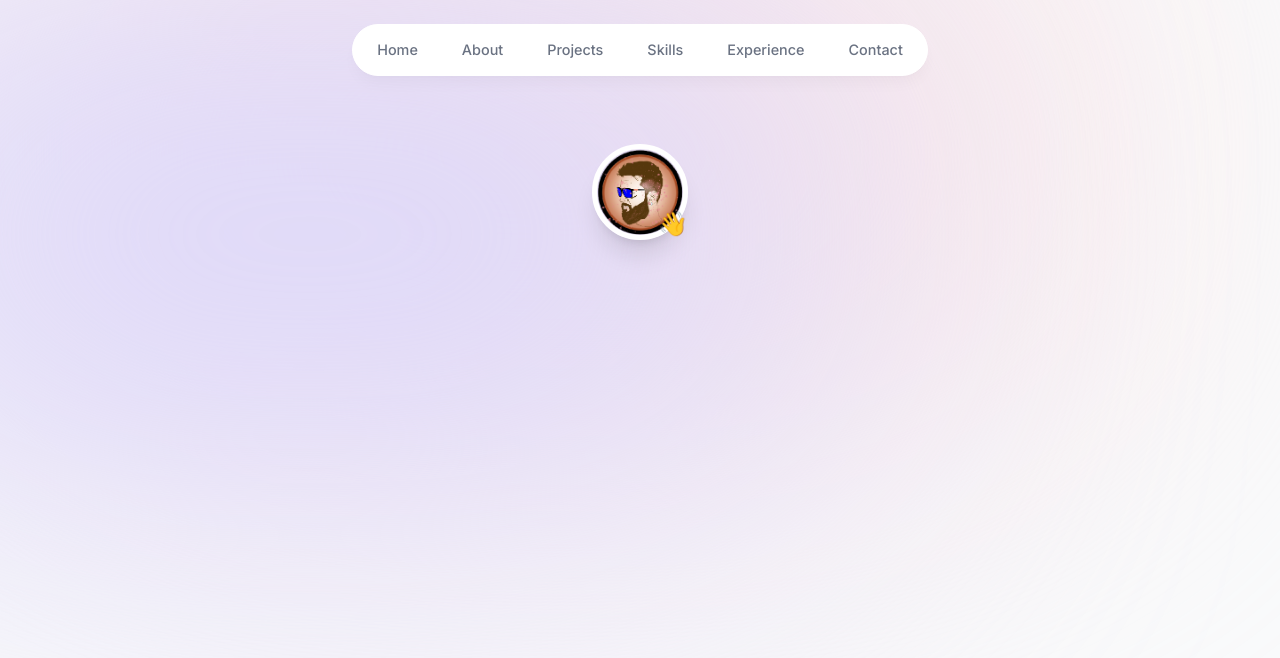
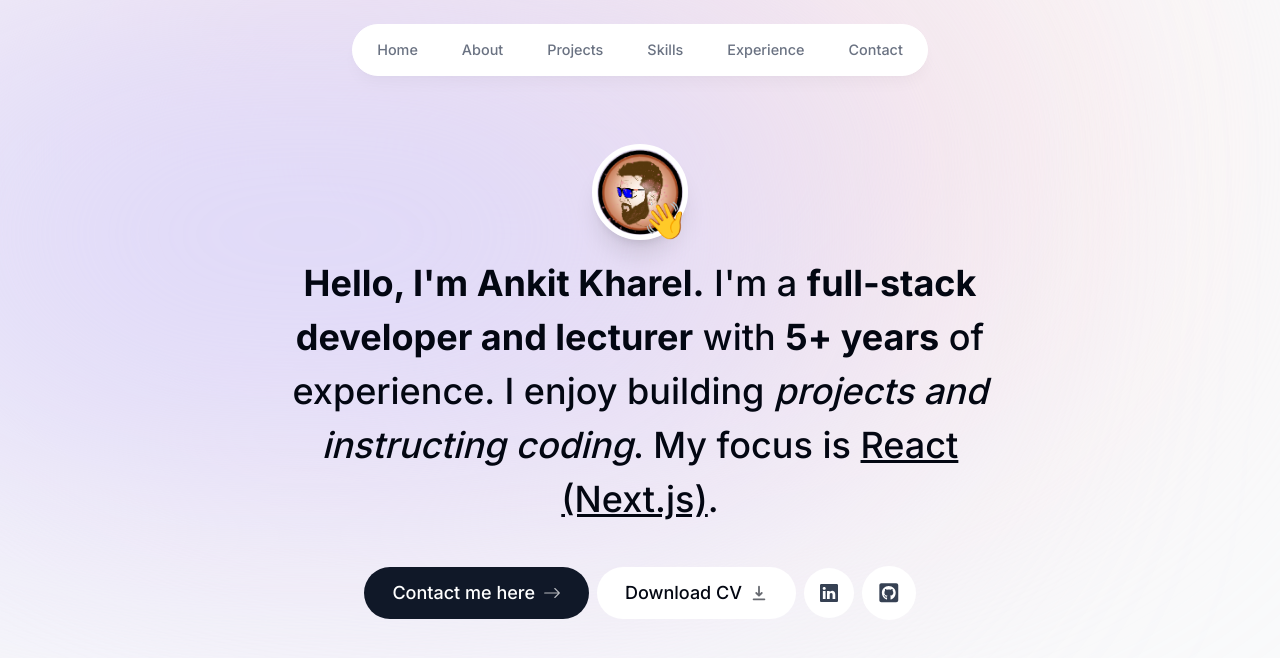
Before and after one commit to ankit50/portfolio, a Next.js app: page / in a window 1280 px wide. Shown: the top 658 px of the page. Built offline with nearby package versions, Linux system fonts and the light colour scheme.

Commit message:
intro section

```diff
--- a/app/page.tsx
+++ b/app/page.tsx
@@ -1,5 +1,9 @@
 import Intro from "@/components/intro";
 
 export default function Home() {
-  return <Intro />;
+  return (
+    <main className="flex flex-col items-center px-4">
+      <Intro />
+    </main>
+  );
 }
--- a/components/intro.tsx
+++ b/components/intro.tsx
@@ -1,24 +1,104 @@
 "use client";
 import Image from "next/image";
 import React from "react";
-
+import { motion } from "framer-motion";
+import Link from "next/link";
+import { BsArrowRight, BsLinkedin } from "react-icons/bs";
+import { HiDownload } from "react-icons/hi";
+import { FaGithubSquare } from "react-icons/fa";
 const Intro = () => {
   return (
-    <section>
+    <section className="mb-28 max-w-[50rem] text-center sm:mb-0 scroll-mt-[100rem]">
       <div className="flex items-center justify-center">
         <div className="relative">
+          <motion.div
+            initial={{ opacity: 0, scale: 0 }}
+            animate={{ opacity: 1, scale: 1 }}
+            transition={{
+              type: "tween",
+              duration: 0.2,
+            }}
+          >
             <Image
               src="/logo.png"
-            alt="logo-ankit"
+              alt="ankit-kharel-logo"
               width="192"
               height="192"
               quality="95"
               priority={true}
               className="h-24 w-24 rounded-full object-cover border-[0.35rem] border-white shadow-xl"
             />
-          <span className="absolute bottom-0 right-0 text-2xl">👋</span>
+          </motion.div>
+
+          <motion.span
+            className="absolute bottom-0 right-0 text-4xl"
+            initial={{ opacity: 0, scale: 0 }}
+            animate={{ opacity: 1, scale: 1 }}
+            transition={{
+              type: "spring",
+              stiffness: 125,
+              delay: 0.1,
+              duration: 0.7,
+            }}
+          >
+            👋
+          </motion.span>
         </div>
       </div>
+
+      <motion.h1
+        className="mb-10 mt-4 px-4 text-2xl font-medium !leading-[1.5] sm:text-4xl"
+        initial={{ opacity: 0, y: 100 }}
+        animate={{ opacity: 1, y: 0 }}
+      >
+        <span className="font-bold">Hello, I'm Ankit Kharel.</span> I'm a{" "}
+        <span className="font-bold">full-stack developer and lecturer</span>{" "}
+        with <span className="font-bold">5+ years</span> of experience. I enjoy
+        building <span className="italic">projects and instructing coding</span>
+        . My focus is <span className="underline">React (Next.js)</span>.
+      </motion.h1>
+
+      <motion.div
+        className="flex flex-col sm:flex-row items-center justify-center gap-2 px-4 text-lg font-medium"
+        initial={{ opacity: 0, y: 100 }}
+        animate={{ opacity: 1, y: 0 }}
+        transition={{
+          delay: 0.1,
+        }}
+      >
+        <Link
+          href="#contact"
+          className="group bg-gray-900 text-white px-7 py-3 flex items-center gap-2 rounded-full outline-none focus:scale-110 hover:scale-110 hover:bg-gray-950 active:scale-105 transition"
+        >
+          Contact me here{" "}
+          <BsArrowRight className="opacity-70 group-hover:translate-x-1 transition" />
+        </Link>
+
+        <a
+          className="group bg-white px-7 py-3 flex items-center gap-2 rounded-full outline-none focus:scale-110 hover:scale-110 active:scale-105 transition cursor-pointer borderBlack dark:bg-white/10"
+          href="/ankitKharelResume.pdf"
+          download
+        >
+          Download CV{" "}
+          <HiDownload className="opacity-60 group-hover:translate-y-1 transition" />
+        </a>
+
+        <a
+          className="bg-white p-4 text-gray-700 hover:text-gray-950 flex items-center gap-2 rounded-full focus:scale-[1.15] hover:scale-[1.15] active:scale-105 transition cursor-pointer borderBlack dark:bg-white/10 dark:text-white/60"
+          href="https://linkedin.com"
+          target="_blank"
+        >
+          <BsLinkedin />
+        </a>
+
+        <a
+          className="bg-white p-4 text-gray-700 flex items-center gap-2 text-[1.35rem] rounded-full focus:scale-[1.15] hover:scale-[1.15] hover:text-gray-950 active:scale-105 transition cursor-pointer borderBlack dark:bg-white/10 dark:text-white/60"
+          href="https://github.com"
+          target="_blank"
+        >
+          <FaGithubSquare />
+        </a>
+      </motion.div>
     </section>
   );
 };
```
Also changed, not shown: 1 other file (tests, documents, lock files or other folders). Lines whose indentation alone changed are shown as unchanged.
